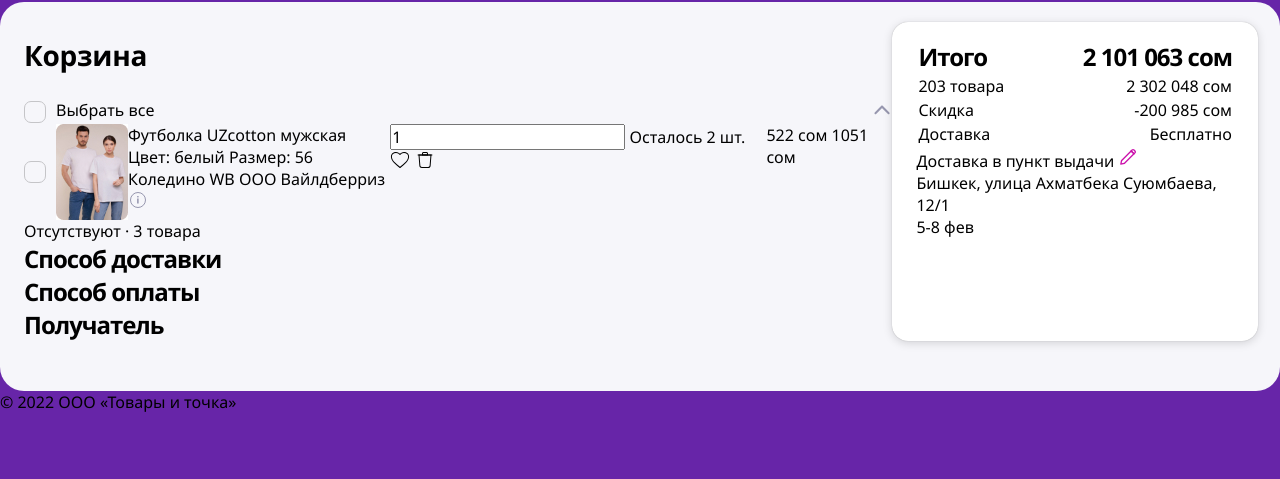
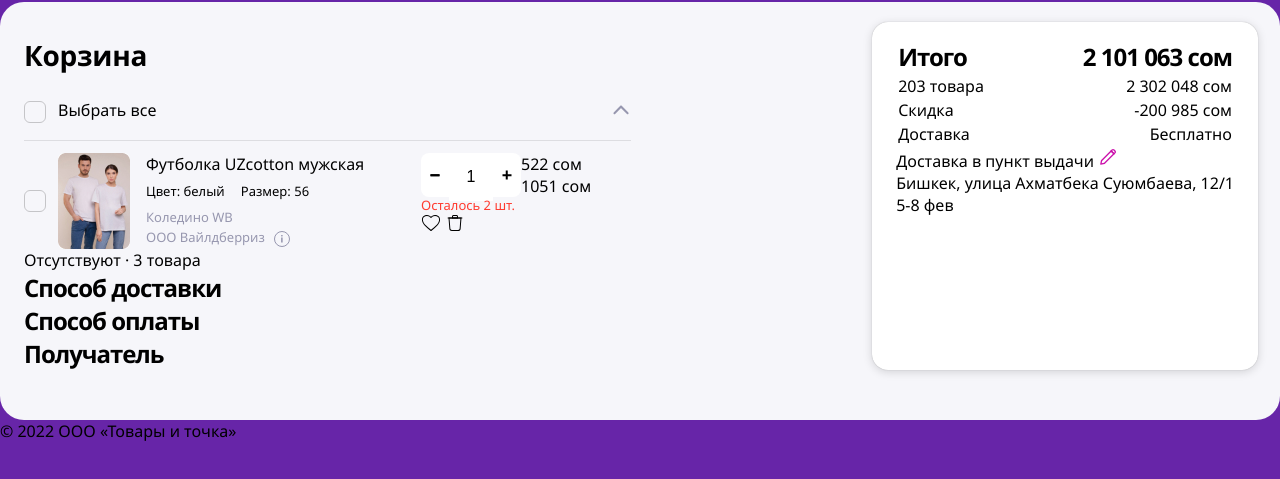
Before and after one commit to 1317n0d3/wb-l0, a plain HTML site: page index.html in a window 1280 px wide. Shown: the part 101-580 px from the top of the page. Drawn offline with Linux system fonts and the light colour scheme.

Commit message:
item card, add input number

```diff
--- a/index.html
+++ b/index.html
@@ -6,6 +6,7 @@
   <title>Товары и точка</title>
   <link rel="stylesheet" href="./styles/style.css">
   <link rel="stylesheet" href="./styles/checkbox.css">
+  <link rel="stylesheet" href="./styles/numberInput.css">
 </head>
 <body>
   <div class="wrapper">
@@ -40,8 +41,8 @@
       <div class="main__cart__available-items">
         <div class="main__cart__available-items__header">
           <div class="main__cart__available-items__header__select-all">
-            <input type="checkbox" class="custom-checkbox" id="selectAll" name="selectAll">
-            <label for="selectAll"></label>
+            <input type="checkbox" class="custom-checkbox" name="select-items" id="select-all">
+            <label for="select-all"></label>
             <span>Выбрать все</span>
           </div>
 
@@ -50,33 +51,57 @@
           </button>
         </div>
 
+        <!-- TO:DO - Вынести item в json -->
         <div class="main__cart__available-items__item">
+          <div class="flex">
+            <input type="checkbox" class="custom-checkbox" name="select-items" id="item-0">
+            <label for="item-0"></label>
 
-          <input type="checkbox" class="custom-checkbox" name="selectItem" id="selectItem">
-          <label for="selectItem"></label>
-
-          <img src="./assets/images/UZcotton-tshirt.jpg" alt="item photo">
+            <img src="./assets/images/UZcotton-tshirt.jpg" alt="item photo" class="main__cart__available-items__item__photo">
             <div class="main__cart__available-items__item__info">
               <span>Футболка UZcotton мужская</span>
+
               <div class="main__cart__available-items__item__info__params">
-              <span>Цвет: белый</span>
-              <span>Размер: 56</span>
+                <span class="small-text main__cart__available-items__item__info__params__color">Цвет: белый</span>
+                <span class="small-text main__cart__available-items__item__info__params__size">Размер: 56</span>
               </div>
-            <span>Коледино WB</span>
-            <span>ООО Вайлдберриз</span>
+
+              <div>
+                <span class="small-text gray-text">Коледино WB</span>
+                <div class="main__cart__available-items__item__info__provider">
+                  <span class="small-text gray-text">ООО Вайлдберриз</span>
                   <img src="./assets/icons/info.svg" alt="info icon">
                 </div>
-          <div class="main__cart__available-items__item__controls">
-            <input type="number" min="1" value="1" name="" id="">
-            <span>Осталось 2 шт.</span>
+              </div>
+            </div>
+          </div>
+
+          <div class="flex">
+            <div class="main__cart__available-items__item__controls flex-column">
+              <div class="number-input">
+                <button class="minus"></button>
+                <input type="number" min="1" value="1" name="quantity" id="quantity-item-0">
+                <button class="plus"></button>
+              </div>
+              <span class="small-text red-text">Осталось 2 шт.</span>
+              <div>
+                <button>
                   <img src="./assets/icons/favorite.svg" alt="add to favorite icon">
+                </button>
+                <button>
                   <img src="./assets/icons/trash-can.svg" alt="remove icon">
+                </button>
               </div>
-          <div class="main__cart__available-items__item__price">
+            </div>
+            <div class="main__cart__available-items__item__price flex-column">
               <span>522 сом</span>
               <span>1051 сом</span>
             </div>
           </div>
+        </div>
+
+
+
       </div>
 
       <div class="main__cart__missing-items">
--- a/styles/checkbox.css
+++ b/styles/checkbox.css
@@ -19,10 +19,9 @@
   flex-shrink: 0;
   flex-grow: 0;
   border: 1px solid #c5c5c8;
-  border-radius: 7px;
+  border-radius: 6px;
   background-repeat: no-repeat;
   background-position: center center;
-  /* background-size: 50% 50%; */
 }
 
 .custom-checkbox:checked+label::before {
--- /dev/null
+++ b/styles/numberInput.css
@@ -0,0 +1,63 @@
+input[type="number"] {
+  -webkit-appearance: textfield;
+  -moz-appearance: textfield;
+  appearance: textfield;
+}
+
+input[type=number]::-webkit-inner-spin-button,
+input[type=number]::-webkit-outer-spin-button {
+  -webkit-appearance: none;
+}
+
+.number-input {
+  border: none;
+  display: inline-flex;
+  background-color: #fff;
+  border-radius: 8px;
+  height: 44px;
+  width: 100px;
+}
+
+.number-input,
+.number-input * {
+  box-sizing: border-box;
+}
+
+.number-input button {
+  outline: none;
+  -webkit-appearance: none;
+  background-color: transparent;
+  border: none;
+  align-items: center;
+  justify-content: center;
+  width: 3rem;
+  height: 100%;
+  cursor: pointer;
+  margin: 0;
+  position: relative;
+}
+
+.number-input button:before,
+.number-input button:after {
+  display: inline-block;
+  position: absolute;
+  content: '';
+  width: 9px;
+  height: 1.5px;
+  background-color: #000;
+  transform: translate(-50%, -50%);
+}
+
+.number-input button.plus:after {
+  transform: translate(-50%, -50%) rotate(90deg);
+}
+
+.number-input input[type=number] {
+  font-family: sans-serif;
+  width: 44px;
+  padding: 8px;
+  border: none;
+  font-size: 16px;
+  height: 3rem;
+  text-align: center;
+}
--- a/styles/style.css
+++ b/styles/style.css
@@ -4,10 +4,26 @@
   font-family: 'Segoe UI', Tahoma, Geneva, Verdana, sans-serif;
   font-weight: 400;
   font-size: 16px;
+  color: #000;
 }
 
 *:focus {
   outline: none;
+}
+
+button {
+  border: none;
+  background-color: transparent;
+  cursor: pointer;
+}
+
+.flex {
+  display: flex;
+}
+
+.flex-column {
+  display: flex;
+  flex-direction: column;
 }
 
 body {
@@ -26,6 +42,19 @@ h2 {
   font-size: 24px;
   font-weight: 700;
   letter-spacing: -1px;
+}
+
+.small-text {
+  font-size: 13px;
+  line-height: 16px;
+}
+
+.gray-text {
+  color: #9797AF;
+}
+
+.red-text {
+  color: #FF3B30;
 }
 
 .wrapper {
@@ -111,7 +140,7 @@ h2 {
 }
 
 .main__cart label {
-  margin-right: 10px;
+  margin-right: 12px;
 }
 
 .main__cart__available-items {
@@ -121,6 +150,8 @@ h2 {
 .main__cart__available-items__header {
   display: flex;
   justify-content: space-between;
+  border-bottom: rgba(0, 0, 0, 0.10) 1px solid;
+  padding-bottom: 16px;
 }
 
 .main__cart__available-items__header__select-all {
@@ -135,6 +166,42 @@ h2 {
 
 .main__cart__available-items__item {
   display: flex;
+  justify-content: space-between;
+  padding-top: 12px;
+  width: 100%;
+}
+
+.main__cart__available-items__item__photo {
+  width: 72px;
+  height: 96px;
+  margin-right: 16px;
+  border-radius: 6px;
+}
+
+.main__cart__available-items__item__info {
+  display: flex;
+  flex-direction: column;
+  justify-content: space-between;
+  width: 275px;
+}
+
+.main__cart__available-items__item__info__params__color {
+  margin-right: 12px;
+}
+
+.main__cart__available-items__item__info__provider {
+  margin-top: 2px;
+  display: flex;
+  align-items: center;
+}
+
+.main__cart__available-items__item__info__provider span {
+  padding-bottom: 4px;
+  margin-right: 7px;
+}
+
+.main__cart__available-items__item__price {
+  width: 110px;
 }
 
 .main__total {
```
Lines whose indentation alone changed are shown as unchanged.
